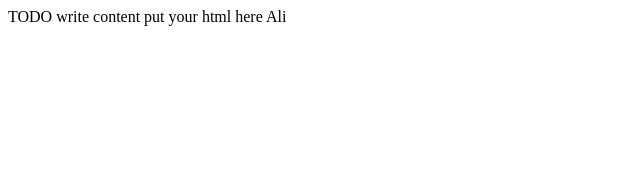
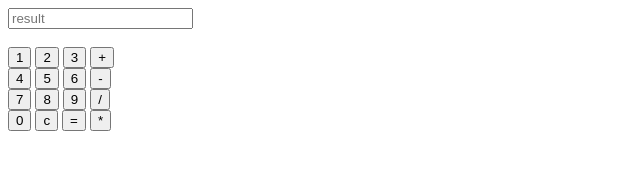
Before and after one commit to sr-hosseini/calculator, a website: page public_html/index.html in a window 1280 px wide. Shown: the whole page, without its empty margins (0-640 px from the left). Drawn offline with Linux system fonts and the light colour scheme.

Commit message:
Test Commit

```diff
--- a/public_html/index.html
+++ b/public_html/index.html
@@ -4,16 +4,43 @@ To change this license header, choose License Headers in Project Properties.
 To change this template file, choose Tools | Templates
 and open the template in the editor.
 -->
-<html>
 <head>
+    <meta charset="UTF-8">
     <title>Calculator</title>
+
     <meta charset="UTF-8">
     <meta name="viewport" content="width=device-width, initial-scale=1.0">
+
+    <link rel="stylesheet" href="style.css"/>
+
 </head>
 <body>
-        <div>
-            TODO write content
-            put your html here Ali
-        </div>
+
+<input id="inputId" type="text" placeholder="result">
+
+<br/><br/>
+<button id="btn1" value="1" class="btn" name="btn1" onclick="btn1(this.value)">1</button>
+<button id="btn2" value="2" class="btn" name="btn2" onclick="btn2(this.value)">2</button>
+<button id="btn3" class="btn">3</button>
+<button id="btnPlus" class="btn" onclick="btnPlus()">+</button>
+<br />
+<button id="btn4" class="btn">4</button>
+<button id="btn5" class="btn">5</button>
+<button id="btn6" class="btn">6</button>
+<button id="btnMinus" class="btn">-</button>
+<br/>
+<button id="btn7" class="btn">7</button>
+<button id="btn8" class="btn">8</button>
+<button id="btn9" class="btn">9</button>
+<button id="btnDivision" class="btn">/</button>
+<br />
+<button id="btn0" class="btn">0</button>
+<button id="btnClear" class="btn" onclick="btnClear()">c</button>
+<button id="btnEqual" class="btn" onclick="btnEqual()">=</button>
+<button id="btnMultiply" class="btn">*</button>
+
+
+
+<script src="main.js"></script>
 </body>
 </html>
```
Lines whose indentation alone changed are shown as unchanged.
